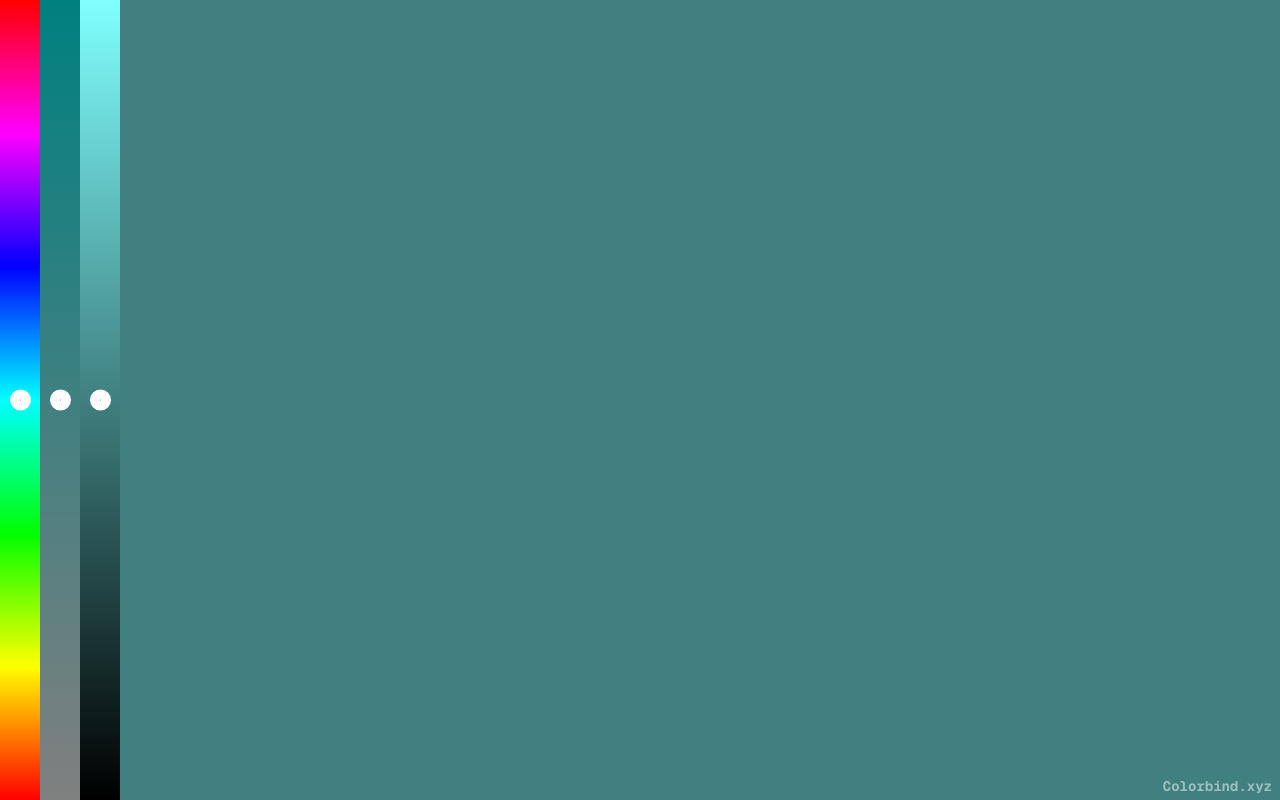
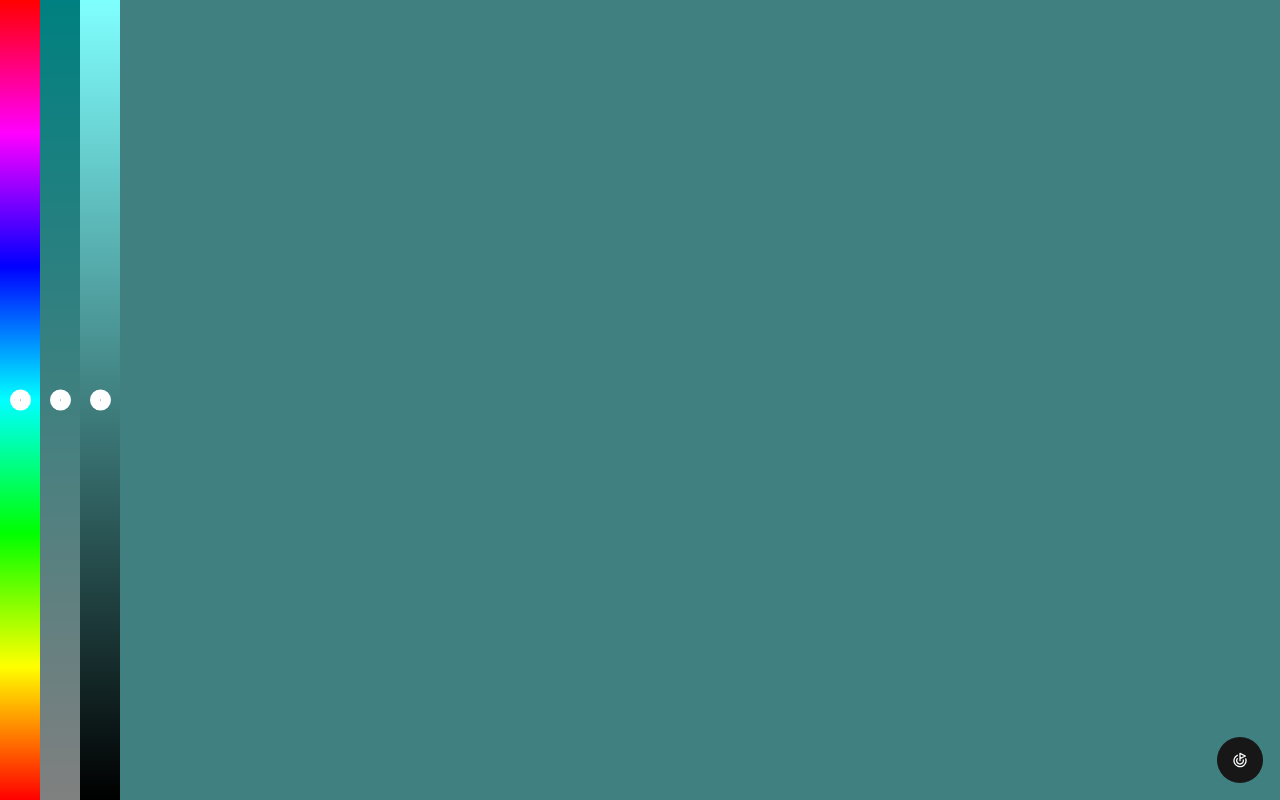
Before and after one commit to Coat-t/colorbind, a Next.js app: page /play in a window 1280 px wide. Built offline with nearby package versions, Linux system fonts and the light colour scheme.

Commit message:
add target color screen with timeout

```diff
--- a/app/page.tsx
+++ b/app/page.tsx
@@ -6,7 +6,7 @@ export default function Home() {
   return (
     <>
     <div className="h-dvh flex flex-col items-left justify-center gap-4 bg-background p-10">
-      <p className="font-bold font-mono text-white/90 text-xl md:text-2xl">Colorbind.xyz</p>
+      <p className="font-bold font-mono text-black/90 dark:text-white/90 text-xl md:text-2xl">Colorbind.xyz</p>
       <Button className="w-20 h-20 rounded-full" asChild>
         <Link href="/play" className="flex items-center justify-center">
           <Play className="size-8" />
--- a/app/play/page.tsx
+++ b/app/play/page.tsx
@@ -1,14 +1,24 @@
 'use client';
 
+import chroma from "chroma-js";
 import Color from 'color';
 import Link from "next/link";
 import { Slider } from "@/components/ui/slider"
-import { useState } from "react";
-
+import { useState, useEffect } from "react";
+import { Button } from "@/components/ui/button";
+import { Goal } from "lucide-react";
+let colorGuesses = [];
+let colorTargets = [];
 export default function Page () {
   const [hue, setHue] = useState([180]);
   const [saturation, setSaturation] = useState([50]);
   const [brightness, setBrightness] = useState([50]);
+  const [randomColor, setRandomColor] = useState('');
+
+  const [seconds, setSeconds] = useState(4);
+  const [isFinished, setIsFinished] = useState(false);
+  const [isGameVisible, setIsGameVisible] = useState(false);
+  // colors
   let hsvColor = Color.hsv(Number(hue), Number(saturation), Number(brightness))
   let saturationBottomColor = Color.hsv(Number(hue), 0, Number(brightness))
   let saturationTopColor = Color.hsv(Number(hue), 100, Number(brightness))
@@ -17,17 +27,58 @@ export default function Page () {
   let brightnessTopColor = Color.hsv(Number(hue), Number(saturation), 100)
   let brightnessFinalColor = `linear-gradient(to top, ${brightnessBottomColor.hex()}, ${brightnessTopColor.hex()}`
 
-    return (
-    <div className="h-dvh gap-4 flex" style={{ backgroundColor: hsvColor.hex() }}>
-      <div className='flex '>
-        <Slider className="" orientation="vertical" max={360} defaultValue={[180]}
-         onValueChange={(value) => setHue(value)}/>
-        <Slider className="" orientation="vertical" max={100} step={0.3} defaultValue={[50]}
-         onValueChange={(value) => setSaturation(value)} customColor={saturationFinalColor}/>
-        <Slider className="" orientation="vertical" max={100} step={0.3} defaultValue={[50]}
-         onValueChange={(value) => setBrightness(value)} customColor={brightnessFinalColor}/>
+  const [timeLeft, setTimeLeft] = useState(5000); // 5000ms
+  useEffect(() => {
+    const startTime = Date.now();
+    const duration = 5000;
+    setRandomColor(chroma.random().hex())
+
+    const timerId = setInterval(() => {
+      const now = Date.now();
+      const elapsed = now - startTime;
+      const remaining = Math.max(duration - elapsed, 0);
+
+      setTimeLeft(remaining);
+
+      if (remaining === 0) {
+        clearInterval(timerId);
+        console.log("Timer finished!");
+        setIsGameVisible(true)
+      }
+    }, 10); // Update every 10ms for smooth display
+
+    return () => clearInterval(timerId);
+  }, []);
+
+
+  function handleSubmit () {
+
+  }
+
+  return (
+    <>
+    <div className="h-dvh w-screen">
+      {isGameVisible ? (
+      <div className="h-full w-full gap-4 flex flex-row relative" style={{ backgroundColor: hsvColor.hex() }}>
+        <div className='flex'>
+          <Slider orientation="vertical" max={360} defaultValue={[180]}
+          onValueChange={(value) => setHue(value)}/>
+          <Slider orientation="vertical" max={100} step={0.3} defaultValue={[50]}
+          onValueChange={(value) => setSaturation(value)} customColor={saturationFinalColor}/>
+          <Slider orientation="vertical" max={100} step={0.3} defaultValue={[50]}
+          onValueChange={(value) => setBrightness(value)} customColor={brightnessFinalColor}/>
+        </div>
+      <Button className="w-12 h-12 overflow-visible absolute bottom-4 right-4" onClick={handleSubmit}><Goal/></Button>
       </div>
-      <div className='fixed bottom-1 right-2 font-mono font-bold text-white/50 text-sm'>Colorbind.xyz</div>
+      ) : (
+      <div className="h-full w-full flex z-10" style={{ backgroundColor: randomColor }}>
+        <p className="fixed right-2 top-2 font-bold text-shadow-lg text-black/80 dark:text-white/80 text-xl">{(timeLeft / 1000).toFixed(2)}</p>
+      </div>
+      ) }
+
+
+
     </div>
+    </>
     )
 }
--- a/package.json
+++ b/package.json
@@ -9,6 +9,7 @@
     "lint": "eslint"
   },
   "dependencies": {
+    "chroma-js": "^3.2.0",
     "class-variance-authority": "^0.7.1",
     "clsx": "^2.1.1",
     "color": "^5.0.3",
@@ -24,6 +25,7 @@
   },
   "devDependencies": {
     "@tailwindcss/postcss": "^4",
+    "@types/chroma-js": "^3.1.2",
     "@types/node": "^20",
     "@types/react": "^19",
     "@types/react-dom": "^19",
```
Also changed, not shown: 1 other file (tests, documents, lock files or other folders).
